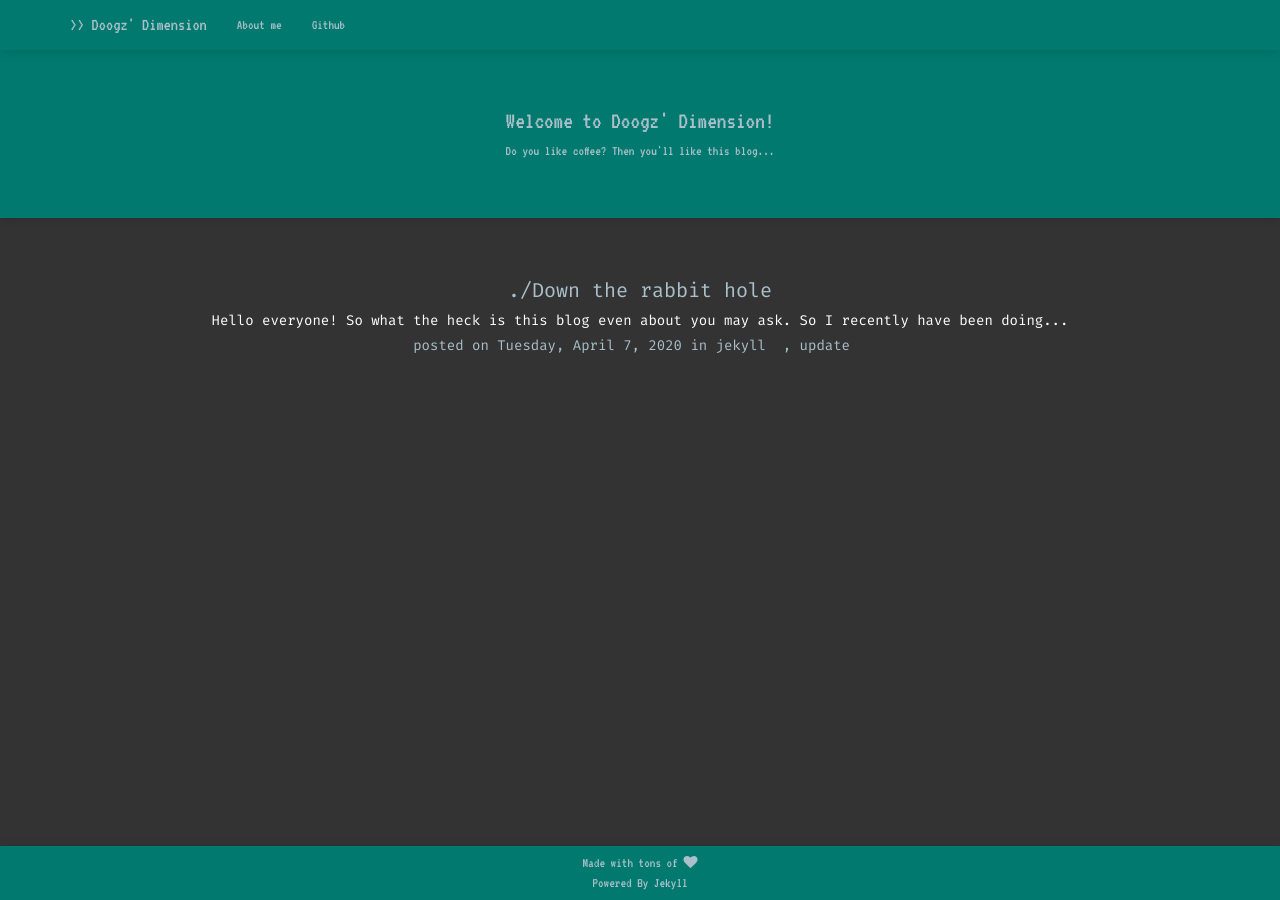
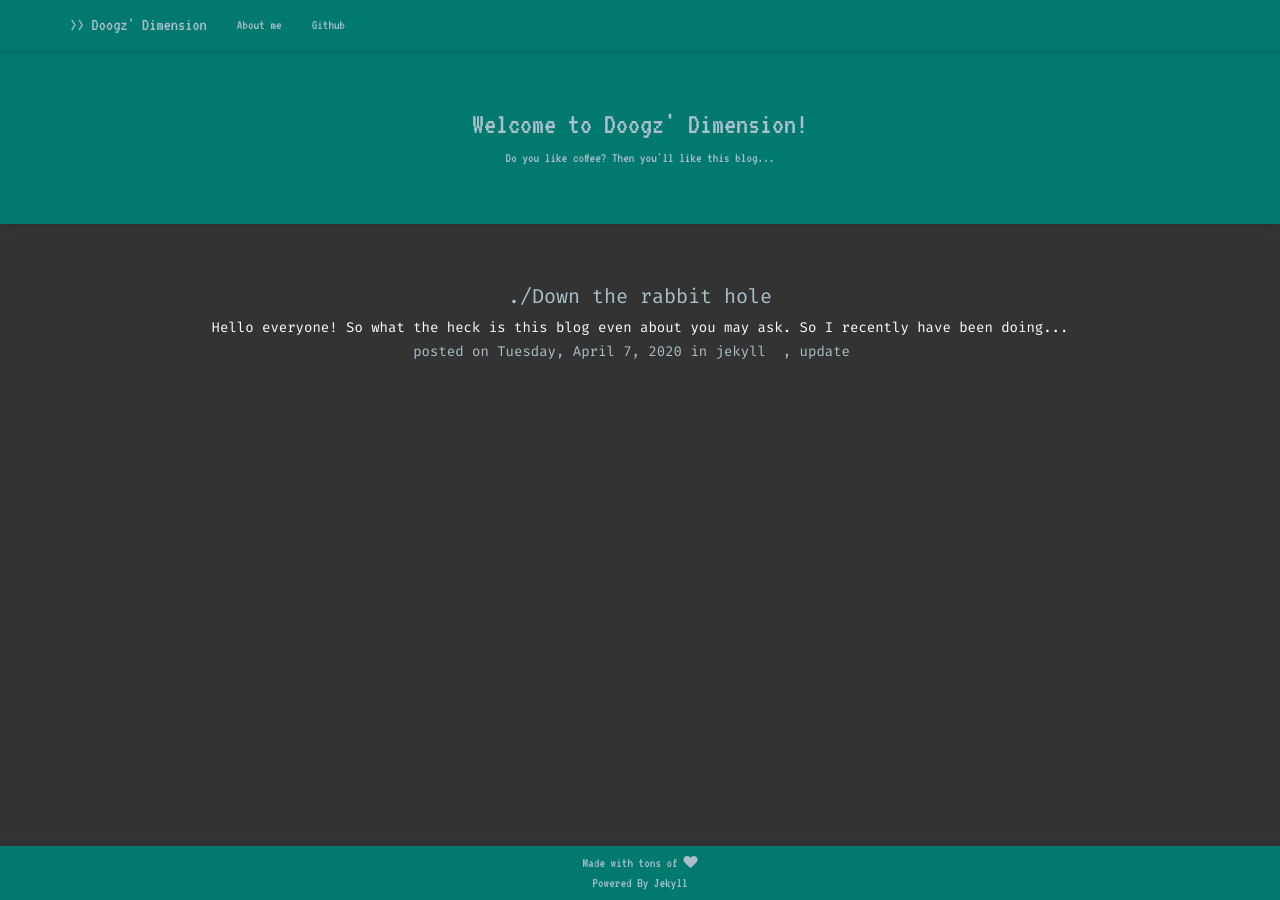
Before and after one commit to wdoogz/wdoogz.github.io, a Jekyll site: the page built from index.html, in a window 1280 px wide. Built offline with Jekyll 4.4.1, drawn with Linux system fonts in a browser that asks for light colours; nearby versions of some CDN libraries; some web fonts are replaced.

```diff
--- a/_config.yml
+++ b/_config.yml
@@ -11,7 +11,7 @@ email: wdugan7@gmail.com
 
 github_comments_repository: wdoogz/blog_comments
 #write html inside the double quotes to display in jumbotron
-description: "<br /><br /><center><h3>Welcome to Doogz' Dimension!</h3><h5>Do you like coffee? Then you'll like this blog...</h5></center>"
+description: "<br /><br /><center><h2>Welcome to Doogz' Dimension!</h2><h5>Do you like coffee? Then you'll like this blog...</h5></center>"
 
 
 
```
